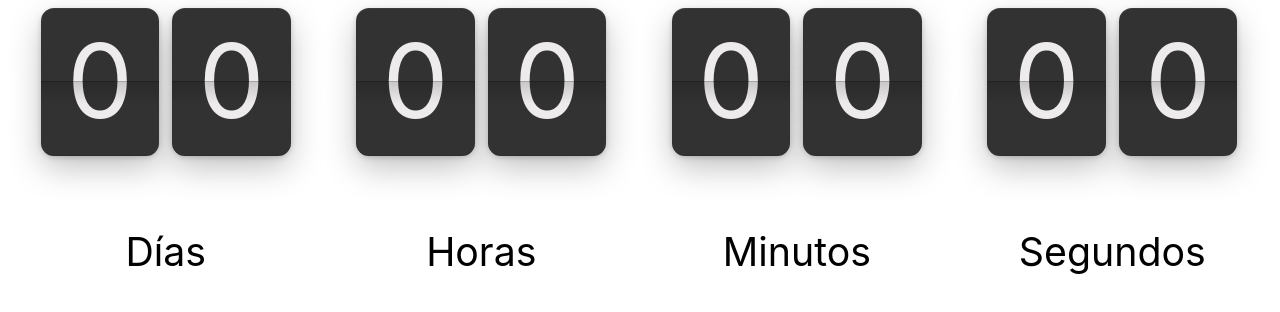
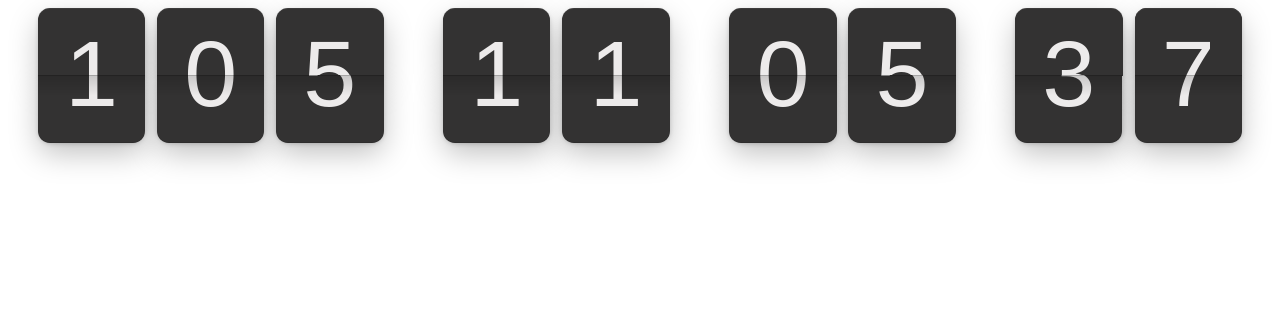
Before and after one commit to Chanito1201/mi-temporizador, a plain HTML site: page index.html in a window 1280 px wide. Drawn offline with Linux system fonts and the light colour scheme.

Commit message:
Update index.html

```diff
--- a/index.html
+++ b/index.html
@@ -14,13 +14,14 @@
             .tick {
                 padding-bottom: 1em;
                 font-size: 1rem;
-                font-family: -apple-system, BlinkMacSystemFont, 'Segoe UI', Roboto, Oxygen-Sans,
-                    Ubuntu, Cantarell, 'Helvetica Neue', sans-serif;
+                font-family: Arial, sans-serif; /* Fuente ajustada */
+                color: #fff; /* Color ajustado */
             }
 
             .tick-label {
                 font-size: 0.375em;
                 text-align: center;
+                color: #fff; /* Color ajustado para las etiquetas */
             }
 
             .tick-group {
@@ -79,7 +80,7 @@
                 }
 
                 // Aquí defines la fecha en la que el contador debe detenerse
-                var endDate = new Date('2024-08-09T00:00:00');
+                var endDate = new Date('2024-11-22T17:00:00');
 
                 Tick.count.down(endDate).onupdate = function (value) {
                     tick.value = value;
```
